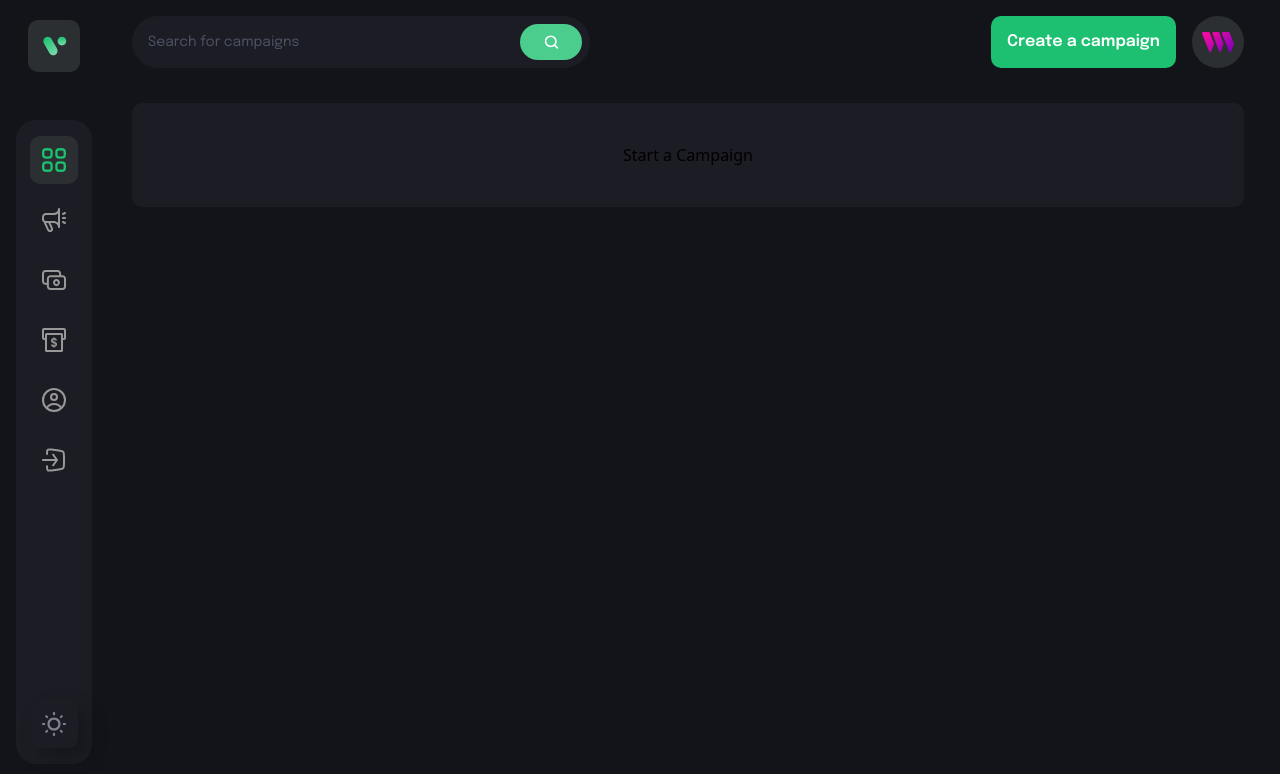
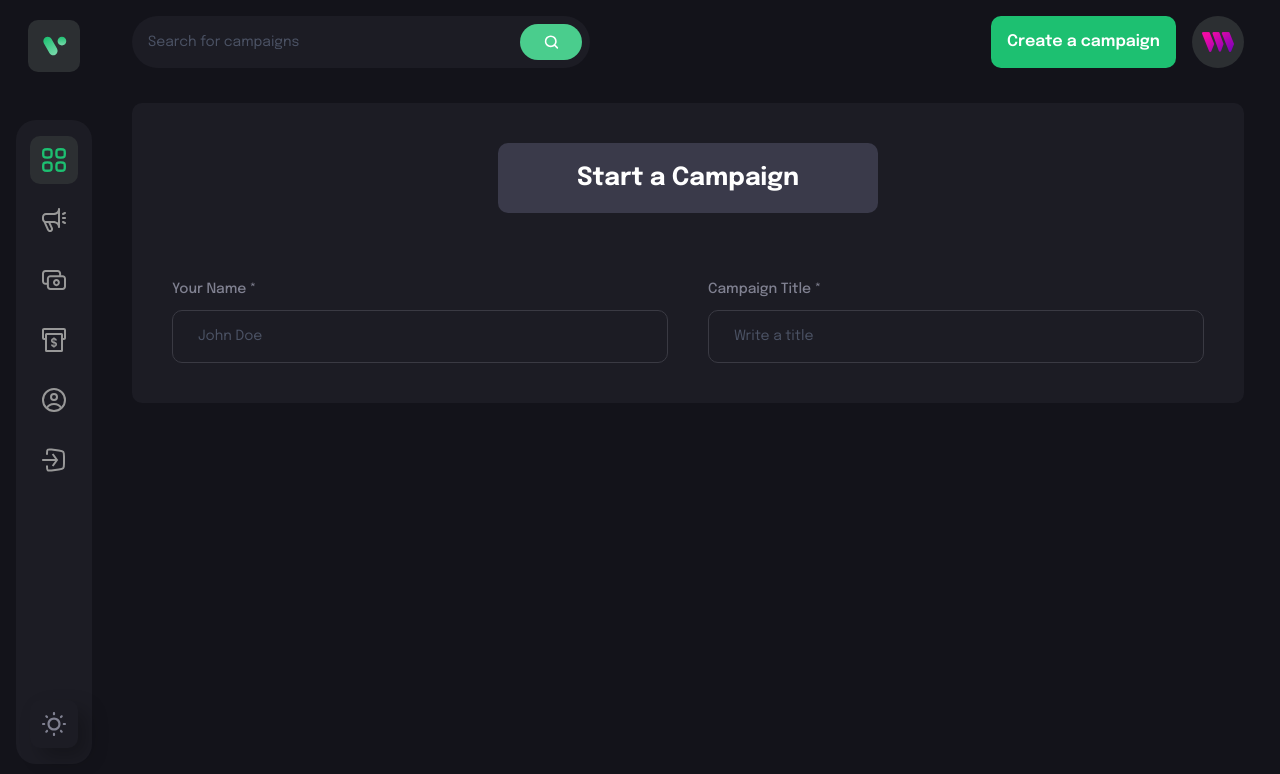
Before and after one commit to Clintjeez/crowdly-funding-web3, a React (Vite) app in the folder client/: page /create-campaign in a window 1280 px wide. Shown: the top 774 px of the page. Built offline with nearby package versions, Linux system fonts and the light colour scheme; what @thirdweb-dev/react would draw is missing.

Commit message:
formfield component created

```diff
--- /dev/null
+++ b/client/src/components/FormField.jsx
@@ -0,0 +1,42 @@
+import React from "react";
+
+const FormField = ({
+  LabelName,
+  placeholder,
+  inputType,
+  isTextArea,
+  value,
+  handleChange,
+}) => {
+  return (
+    <label className="flex-1 w-full flex flex-col">
+      {LabelName && (
+        <span className="font-epilogue font-medium text-[14px] leading-[22px] text-[#808191] mb-[10px]">
+          {LabelName}
+        </span>
+      )}
+      {isTextArea ? (
+        <textarea
+          required
+          value={value}
+          onChange={handleChange}
+          rows={10}
+          placeholder={placeholder}
+          className="py-[15px] sm:px-[25px] px-[15px] outline-none border-[1px] border-[#3a3a43] bg-transparent font-epilogue text-white text-[14px] placeholder:text-[#4b5264] rounded-[10px] sm:min-w-[300px]"
+        />
+      ) : (
+        <input
+          required
+          value={value}
+          onChange={handleChange}
+          type={inputType}
+          step="0.1"
+          placeholder={placeholder}
+          className="py-[15px] sm:px-[25px] px-[15px] outline-none border-[1px] border-[#3a3a43] bg-transparent font-epilogue text-white text-[14px] placeholder:text-[#4b5264] rounded-[10px] sm:min-w-[300px]"
+        />
+      )}
+    </label>
+  );
+};
+
+export default FormField;
--- a/client/src/components/index.js
+++ b/client/src/components/index.js
@@ -1,3 +1,4 @@
 export { default as Sidebar } from "./Sidebar";
 export { default as Navbar } from "./Navbar";
 export { default as CustomButton } from "./CustomButton";
+export { default as FormField } from "./FormField";
--- a/client/src/pages/CreateCampaign.jsx
+++ b/client/src/pages/CreateCampaign.jsx
@@ -3,7 +3,7 @@ import { useNavigate } from "react-router-dom";
 import { ethers } from "ethers";
 
 import { money } from "../assets";
-import { CustomButton } from "../components";
+import { CustomButton, FormField } from "../components";
 import { checkIfImage } from "../utils";
 
 const CreateCampaign = () => {
@@ -18,12 +18,39 @@ const CreateCampaign = () => {
     image: "",
   });
 
+  const handleSubmit = () => {};
+
   return (
     <div className="bg-[#1c1c24] flex justify-center items-center flex-col rounded-[10px] sm:p-10 p-4">
       {isLoading && "Loading..."}
-      <div>
-        <h1>Start a Campaign</h1>
+      <div className="flex justify-center items-center p-[16px] sm:min-w-[380px] bg-[#3a3a4a] rounded-[10px]">
+        <h1 className="font-epilogue font-bold sm:text-[25px] text-[18px] leading-[38px] text-white">
+          Start a Campaign
+        </h1>
       </div>
+
+      <form
+        onSubmit={handleSubmit}
+        className="w-full mt-[65px] flex flex-col gap-[30px]"
+      >
+        <div className="flex flex-wrap gap-[40px]">
+          <FormField
+            LabelName="Your Name *"
+            placeholder="John Doe"
+            inputType="text"
+            value={form.name}
+            handleChange={() => {}}
+          />
+
+          <FormField
+            LabelName="Campaign Title *"
+            placeholder="Write a title"
+            inputType="text"
+            value={form.title}
+            handleChange={() => {}}
+          />
+        </div>
+      </form>
     </div>
   );
 };
```
